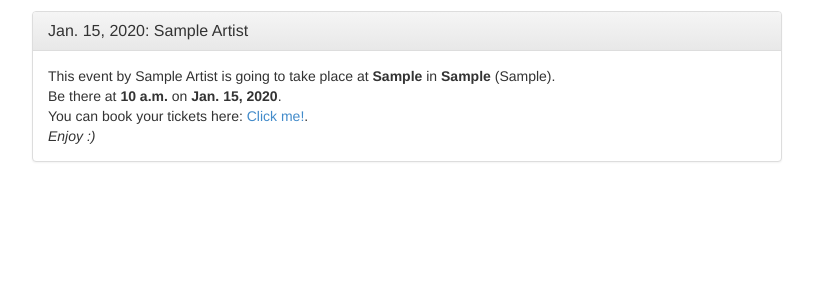
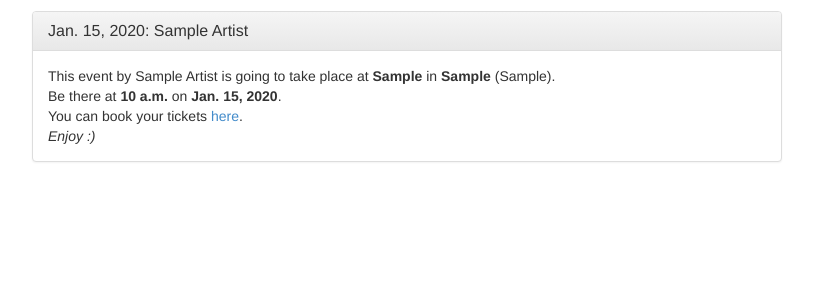
Before and after one commit to DerDot/pyconcert-django, a Django app: template pyconcert/templates/pyconcert/show_events.html in a window 1280 px wide, after a click that opens the changed part. Shown: the part 179-479 px from the top of the page, without its empty margins (38-851 px from the left). Run offline with Django 3.2, Linux system fonts and the light colour scheme; the template is opened without the code that fills it: values that come from a table or form of the project are taken from there, others are empty; tables that the repository leaves empty hold one stand-in row (values such as "Sample post"); parts of the project's set-up code (start-up, migrations or seed data) failed here and were passed over; some libraries are stand-ins or nearby versions.

Commit message:
Nicer template.

```diff
--- a/pyconcert/templates/pyconcert/show_events.html
+++ b/pyconcert/templates/pyconcert/show_events.html
@@ -39,7 +39,7 @@
                    {% endfor %}
                    is going to take place at <b>{{event.venue}}</b> in <b>{{event.city}}</b> ({{event.country}}).<br>
                    Be there at <b>{{event.time}}</b> on <b>{{event.date}}</b>.<br>
-                   You can book your tickets here: <a href={{event.ticket_url}}>Click me!</a>.<br>
+                   You can book your tickets <a href={{event.ticket_url}}>here</a>.<br>
                    <i>Enjoy :)</i>
 	            </div>
 	        </div>
```
